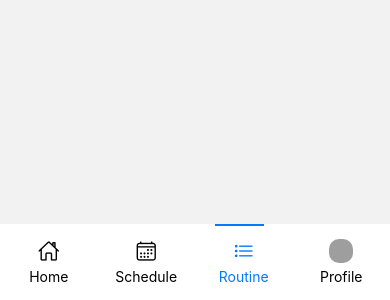
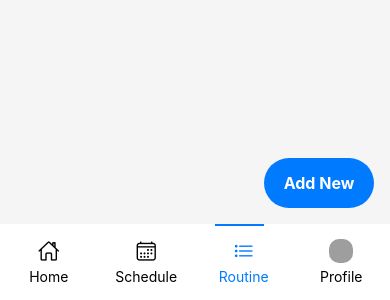
Before and after one commit to woongCat/FitSync_submit, a React Native app: screen /Routine in a window 390 px wide. Shown: the part 544-844 px from the top of the page. Built offline with nearby package versions, Linux system fonts and the light colour scheme; grey boxes are pictures that could not be loaded.

Commit message:
Add button to routine for new contents

```diff
--- a/src/screens/RoutineScreen.tsx
+++ b/src/screens/RoutineScreen.tsx
@@ -1,10 +1,16 @@
 import { useState } from 'react';
-import {Calendar, LocaleConfig} from 'react-native-calendars';
+import { Modal, Text, View } from 'react-native';
+import { KeyboardAvoidingView, StyleSheet, TouchableOpacity } from 'react-native';
+import { Calendar, LocaleConfig } from 'react-native-calendars';
+import styles from '../style/styles';
 
 const RoutineScreen : React.FC = () => {
     const [selected, setSelected] = useState('');
+    const [isModalVisible, setIsModalVisible] = useState(false);
+    const [newRoutine, setNewRoutine] = useState('');
 
     return (
+        <View style={styles.contentContainer}>
             <Calendar
                 onDayPress={day => {
                     setSelected(day.dateString);
@@ -13,6 +19,10 @@ const RoutineScreen : React.FC = () => {
                     [selected]: {selected: true, disableTouchEvent: true, selectedDotColor: 'orange'}
                 }}
             />
+            <TouchableOpacity style={styles.addBtn}>
+                <Text style={styles.addBtnText}>Add New</Text>
+            </TouchableOpacity>
+        </View>
     );
 };
 
--- a/src/style/styles.tsx
+++ b/src/style/styles.tsx
@@ -73,6 +73,41 @@ const styles = StyleSheet.create ({
         fontSize: 16,
         marginRight: 5,
     },
+    addBtn : {
+        position: 'absolute',
+        right: 16,
+        bottom: 16,
+        backgroundColor: '#007aff',
+        width: 110,
+        height: 50,
+        borderRadius: 25,
+        justifyContent: 'center',
+        alignItems: 'center',
+        elevation: 4,
+    },
+    addBtnText : {
+        fontSize: 16,
+        color: '#ffffff',
+        fontWeight: 'bold',
+    },
+    contentContainer : {
+        flex: 1,
+        backgroundColor: '#f5f5f5',
+    },
+    modalContainer : {
+        flex : 1,
+        justifyContent : 'center',
+        alignItems : 'center',
+        backgroundColor : '',
+    },
+    modalContent : {
+        backgroundColor : '#ffffff',
+        borderRadius : 8,
+        padding: 20,
+        width : '90%',
+        maxWidth: 400,
+        elevation: 5,
+    }
 });
 
 export default styles;
```
Lines whose indentation alone changed are shown as unchanged.
